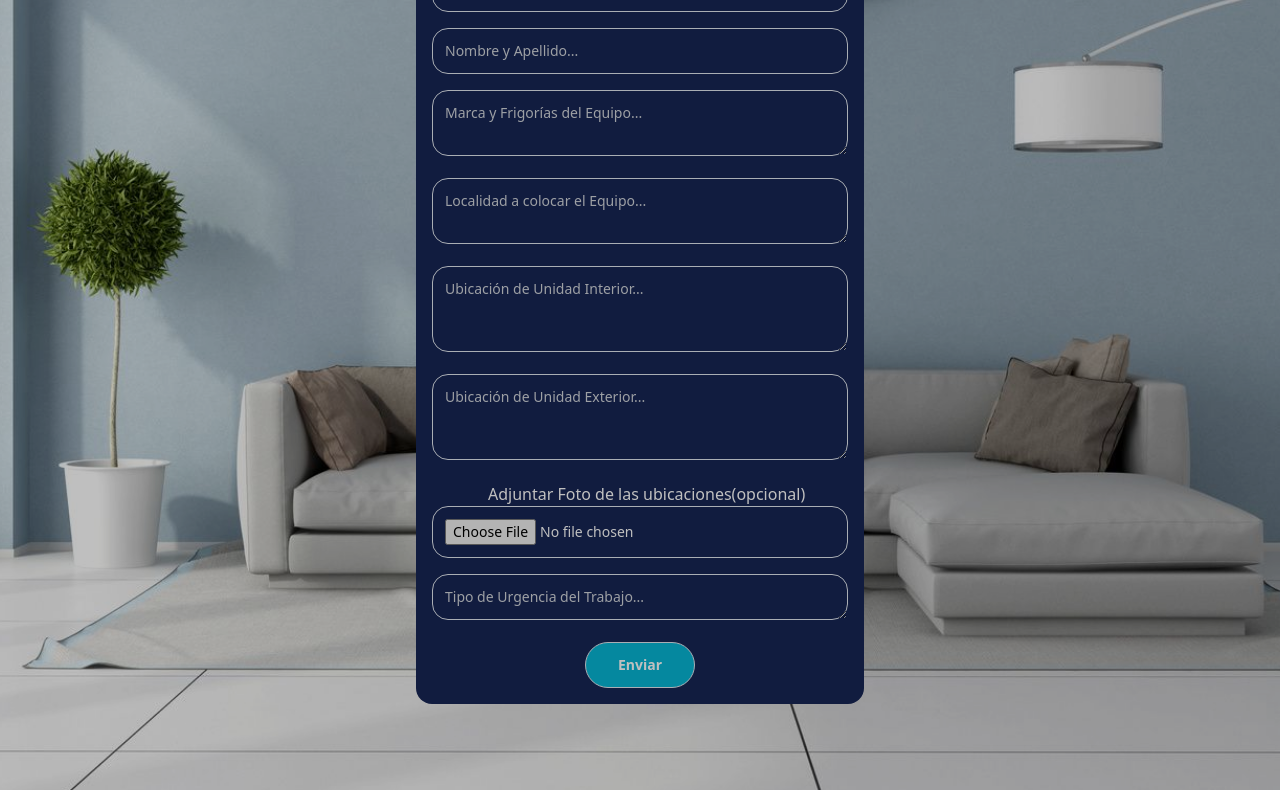
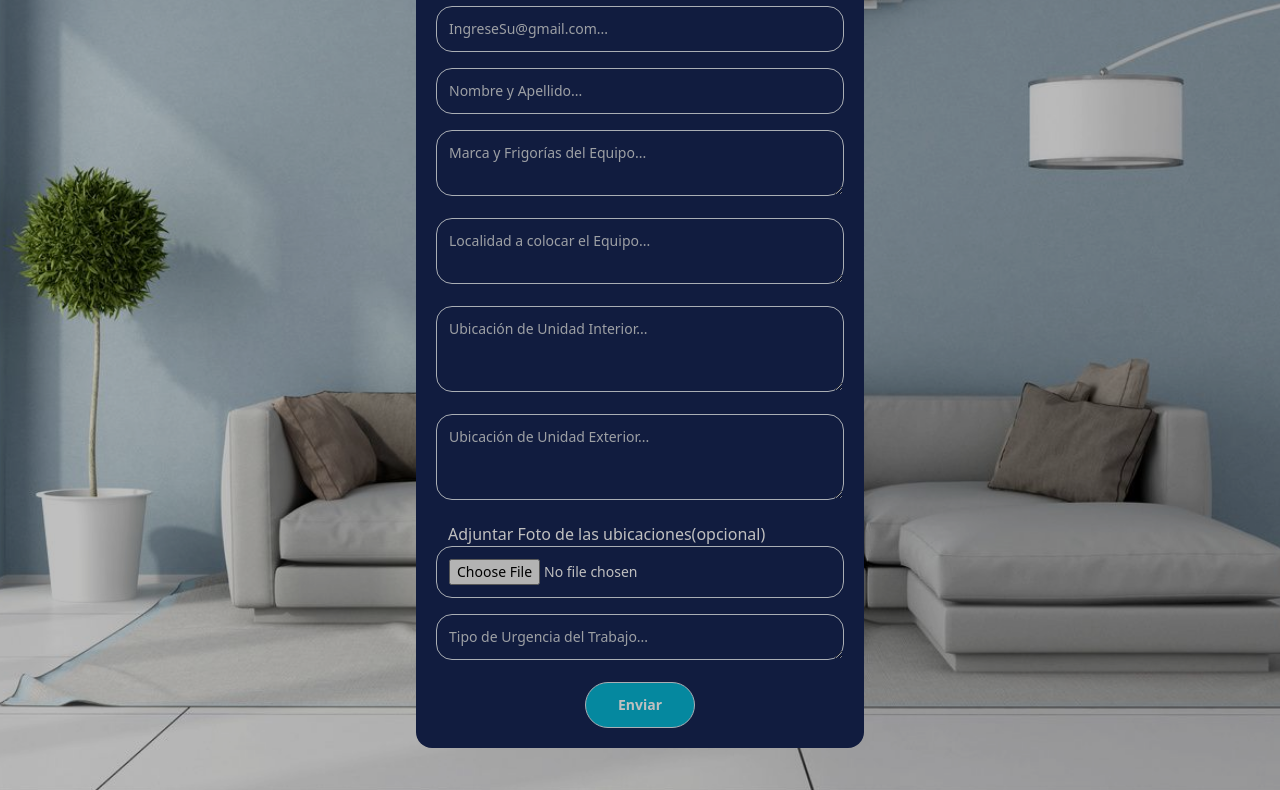
Before and after one commit to Nicospin82/Air-Cold-Tec, an Astro site: page /Presupuesto in a window 1280 px wide. Shown: the part 286-1076 px from the top of the page. Built offline with nearby package versions, Linux system fonts and the light colour scheme; Astro itself is replaced by a stand-in of ours; what tailwindcss-animated would draw is missing.

Commit message:
add:diseño

```diff
--- a/src/pages/Presupuesto.astro
+++ b/src/pages/Presupuesto.astro
@@ -5,7 +5,7 @@
 
 <Layout title="Air Cold Tec" description='tecnico en refrigeracion'>
     <section class="flex bg-center bg-cover mt-0 pt-24 brightness-75" style="background-image: url('/img/fondo2.jpg')">
-        <div class="flex flex-col mx-auto mt-20 mb-32 py-4 px-4 bg-blue-950 rounded-2xl w-full max-w-md">
+        <div class="flex flex-col mx-auto mt-20 mb-32 py-5 px-5 bg-blue-950 rounded-2xl w-full max-w-md">
             <h2 class="mb-6 text-3xl tracking-tight font-extrabold text-center text-white">Presupuestos Personalizados</h2>
             <form action="https://formsubmit.co/0d0d6aab57d3954b8fc605e7aa66878c" method="POST" class="space-y-4">
                 <div class="relative">
@@ -27,7 +27,7 @@
                     <textarea name="ubicacion_exterior" rows="3" class="p-3 w-full text-sm rounded-2xl bg-transparent border border-slate-200 placeholder-gray-300 text-white" placeholder="Ubicación de Unidad Exterior..." required></textarea>
                 </div>
                 <div class="relative">
-                    <label for="foto" class="text-bold ml-14 text-white">Adjuntar Foto de las ubicaciones(opcional)</label>
+                    <label for="foto" class="text-bold ml-3 text-white">Adjuntar Foto de las ubicaciones(opcional)</label>
                     <input type="file" name="foto" id="foto" class="p-3 w-full text-sm rounded-2xl bg-transparent border border-slate-200 placeholder-gray-300 text-white" accept="image/*">
                 </div>
                 <div class="relative">
```
